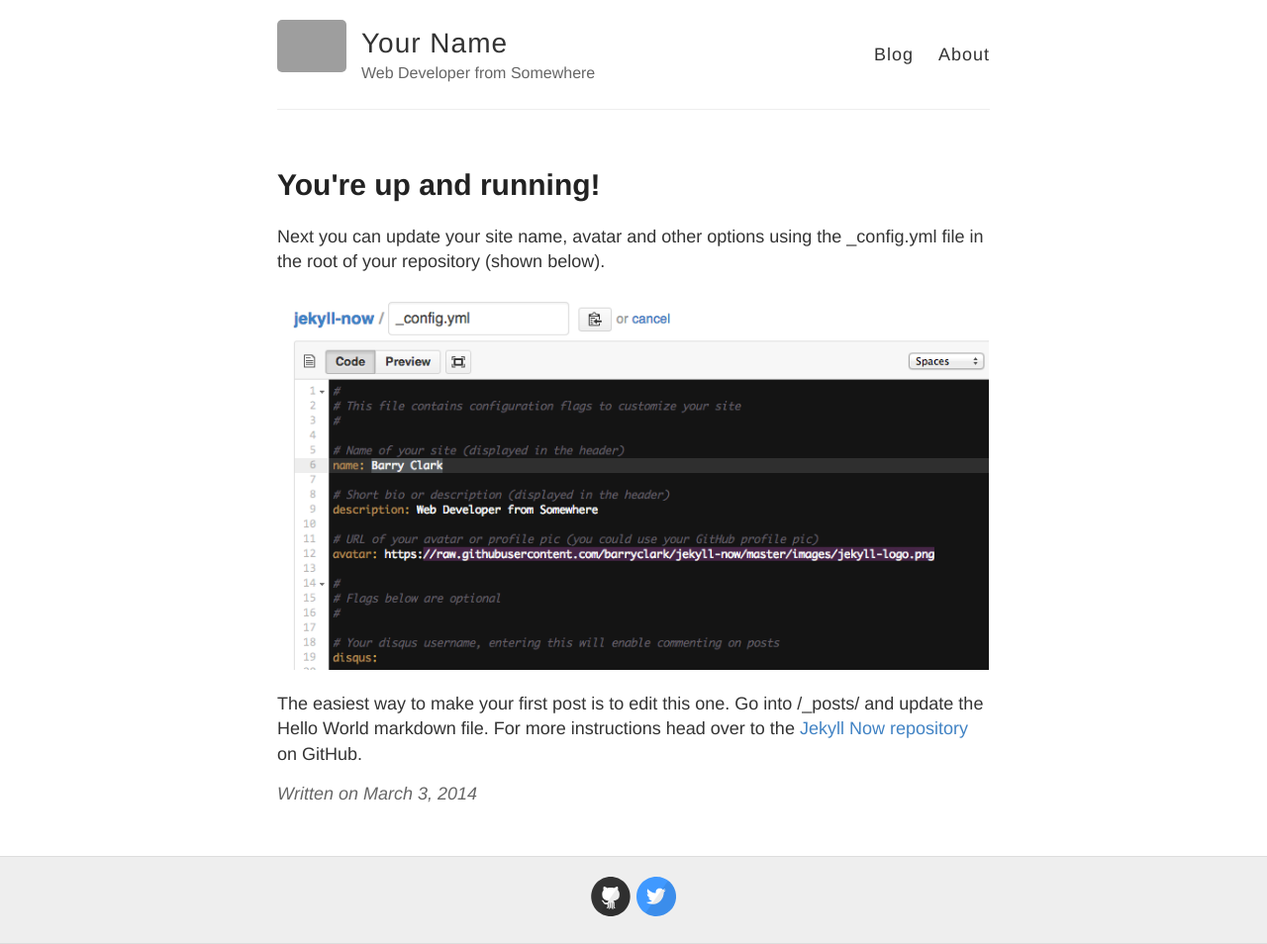
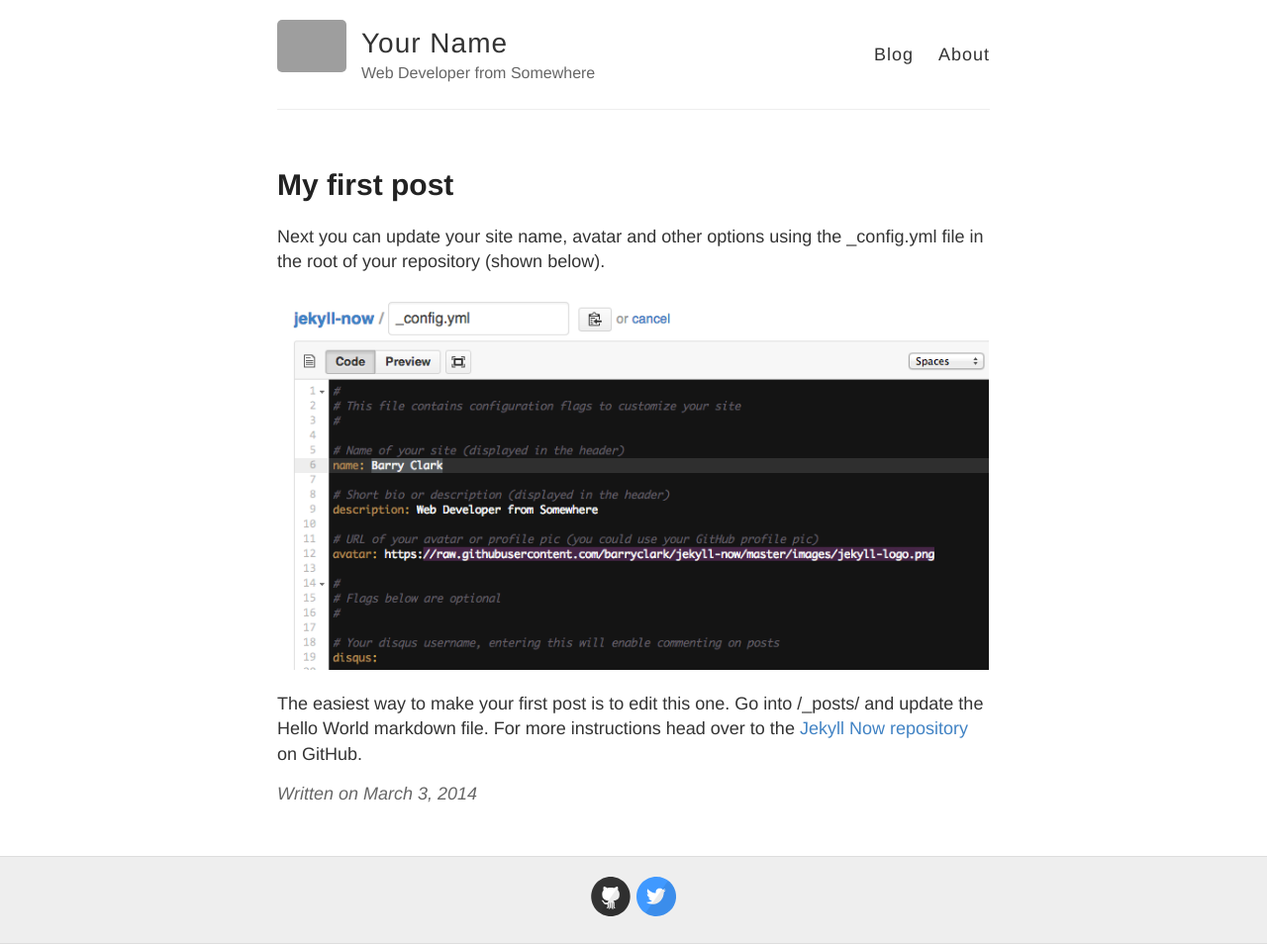
Before and after one commit to jancarlohendriks/jancarlohendriks.github.io, a Jekyll site: the page built from _posts/2014-3-3-Hello-World.md, in a window 1280 px wide. Shown: the whole page at 99% size. Built offline with Jekyll 4.4.1, drawn with Linux system fonts in a browser that asks for light colours; grey boxes are pictures that could not be loaded.

Commit message:
Update 2014-3-3-Hello-World.md

```diff
--- a/_posts/2014-3-3-Hello-World.md
+++ b/_posts/2014-3-3-Hello-World.md
@@ -1,6 +1,7 @@
 ---
 layout: post
-title: You're up and running!
+title: My first post
+published: true
 ---
 
 Next you can update your site name, avatar and other options using the _config.yml file in the root of your repository (shown below).
```
